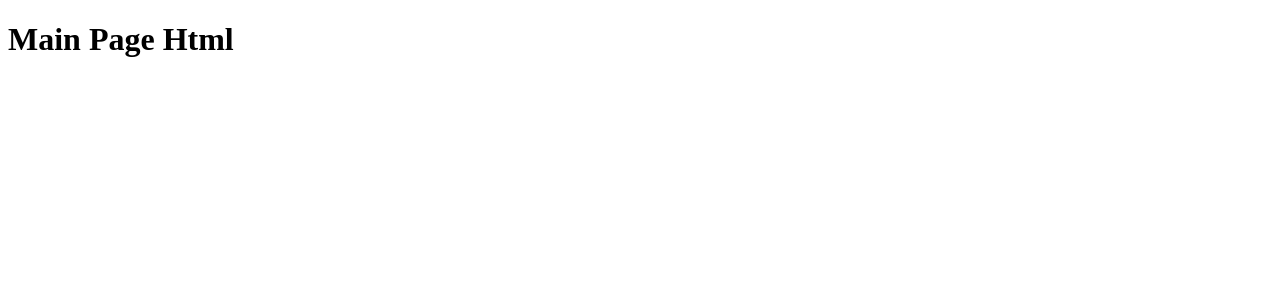
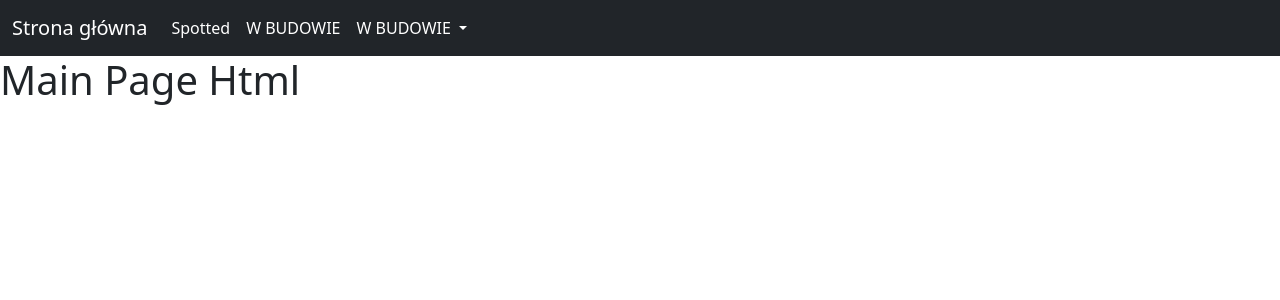
Before and after one commit to wozniakos10/Django_community_website, a Django app: template ms_web/templates/base.html in a window 1280 px wide. Shown: the top 300 px of the page. Run offline with Django 4.2, Linux system fonts and the light colour scheme; the template is opened without the code that fills it, so the values that code supplies are empty.

Commit message:
adding navbar

```diff
--- a/ms_web/templates/base.html
+++ b/ms_web/templates/base.html
@@ -3,8 +3,46 @@
 <head>
     <meta charset="UTF-8">
     <title>BASE PAGE HTML</title>
+    <!-- CSS only -->
+<link href="https://cdn.jsdelivr.net/npm/bootstrap@5.1.3/dist/css/bootstrap.min.css" rel="stylesheet" integrity="sha384-1BmE4kWBq78iYhFldvKuhfTAU6auU8tT94WrHftjDbrCEXSU1oBoqyl2QvZ6jIW3" crossorigin="anonymous">
+    <!-- JavaScript Bundle with Popper -->
+<script src="https://cdn.jsdelivr.net/npm/bootstrap@5.1.3/dist/js/bootstrap.bundle.min.js" integrity="sha384-ka7Sk0Gln4gmtz2MlQnikT1wXgYsOg+OMhuP+IlRH9sENBO0LRn5q+8nbTov4+1p" crossorigin="anonymous"></script>
+
 </head>
 <body>
+
+<!-- NAVBAR -->
+<nav class="navbar navbar-expand-lg navbar-dark bg-dark">
+  <div class="container-fluid">
+    <a class="navbar-brand" href="#">Strona główna</a>
+    <button class="navbar-toggler" type="button" data-bs-toggle="collapse" data-bs-target="#navbarSupportedContent" aria-controls="navbarSupportedContent" aria-expanded="false" aria-label="Toggle navigation">
+      <span class="navbar-toggler-icon"></span>
+    </button>
+    <div class="collapse navbar-collapse" id="navbarSupportedContent">
+      <ul class="navbar-nav me-auto mb-2 mb-lg-0">
+        <li class="nav-item">
+          <a class="nav-link active" aria-current="page" href="#">Spotted</a>
+        </li>
+        <li class="nav-item">
+          <a class="nav-link active" href="#">W BUDOWIE</a>
+        </li>
+        <li class="nav-item dropdown">
+          <a class="nav-link dropdown-toggle  active" href="#" id="navbarDropdown" role="button" data-bs-toggle="dropdown" aria-expanded="false">
+            W BUDOWIE
+          </a>
+          <ul class="dropdown-menu" aria-labelledby="navbarDropdown">
+            <li><a class="dropdown-item" href="#">Action</a></li>
+            <li><a class="dropdown-item" href="#">Another action</a></li>
+            <li><hr class="dropdown-divider"></li>
+            <li><a class="dropdown-item" href="#">Something else here</a></li>
+          </ul>
+        </li>
+      </ul>
+    </div>
+  </div>
+</nav>
+
 <h1>Main Page Html</h1>
+
 </body>
 </html>
```
